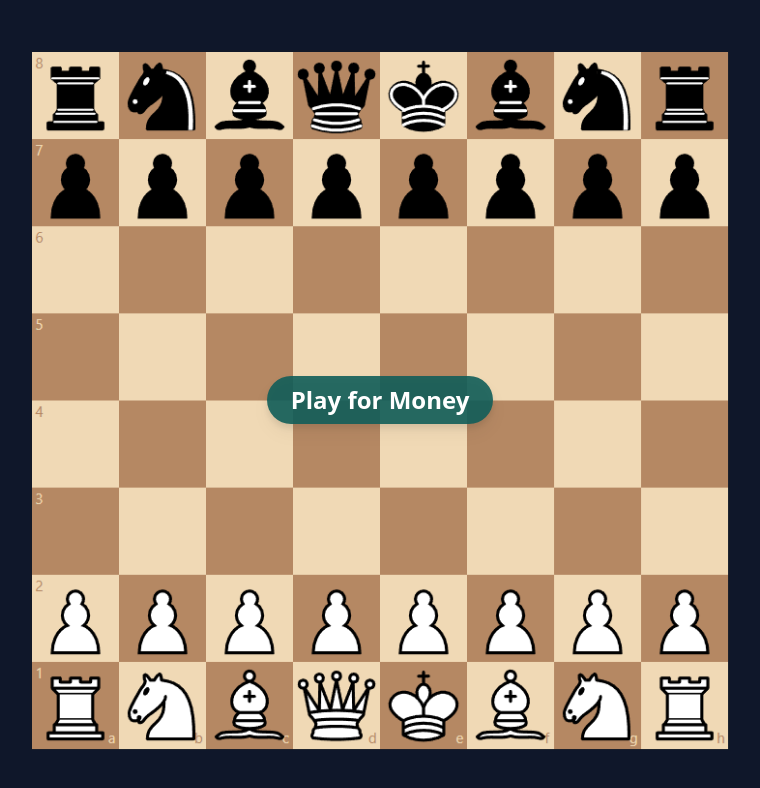
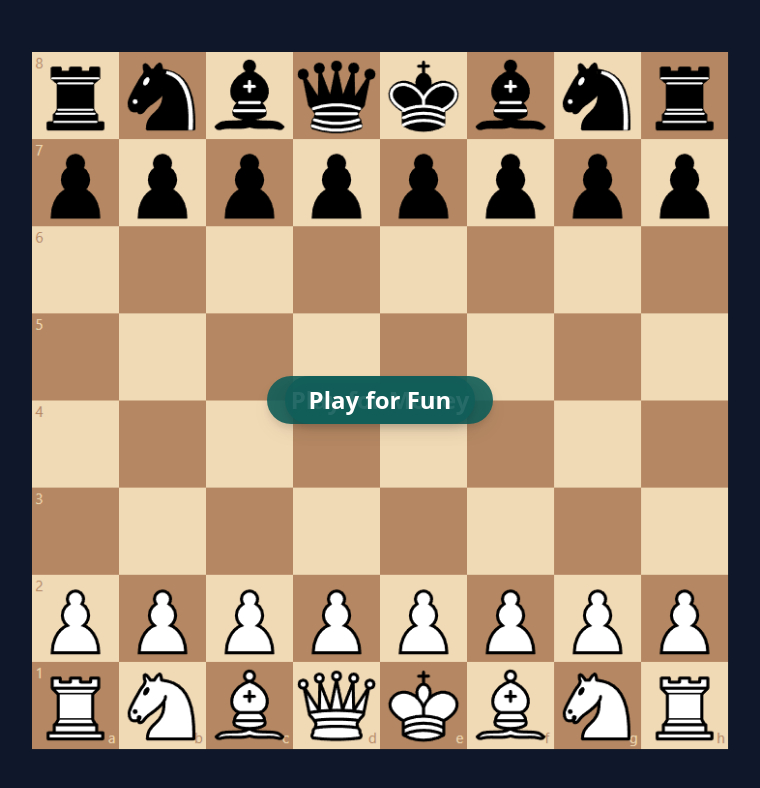
Before and after one commit to Eggysgames/BetChess, a Next.js app: page / in a window 1280 px wide. Shown: the top 788 px of the page, without its empty margins (260-1020 px from the left). Built offline with nearby package versions, Linux system fonts and the light colour scheme.

Commit message:
Flex-Col
Added

```diff
--- a/pages/index.tsx
+++ b/pages/index.tsx
@@ -5,7 +5,7 @@ const Index = () => {
 
 
   return (
-    <div className="relative flex items-center justify-center h-screen">
+    <div className="relative flex items-center justify-center h-screen flex-col">
 
       <Image
         src="/StaticChessboard.png"
@@ -15,11 +15,15 @@ const Index = () => {
         className=""
       />
 
-      <button className="bg-teal-800/90 hover:bg-teal-950/90 text-white font-bold py-2 px-6 rounded-full border-none drop-shadow-lg position: absolute font text-2xl">
+
+      <button className="bg-teal-800/90 hover:bg-teal-950/90 text-white font-bold py-2 px-6 rounded-full border-none drop-shadow-lg position: absolute text-2xl">
         <a href="./chessgame">Play for Money</a>
       </button>
 
 
+      <button className="bg-teal-800/90 hover:bg-teal-950/90 text-white font-bold py-2 px-6 rounded-full border-none drop-shadow-lg position: absolute text-2xl">
+        <a href="./chessgame">Play for Fun</a>
+      </button>
 
     </div>
   );
```
